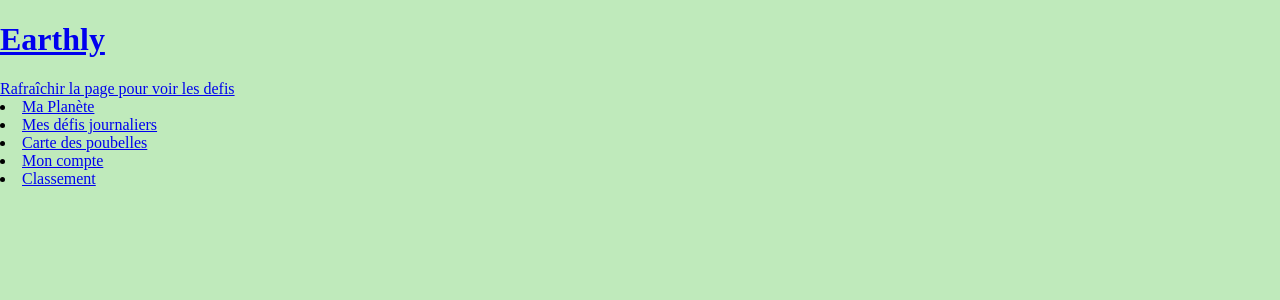
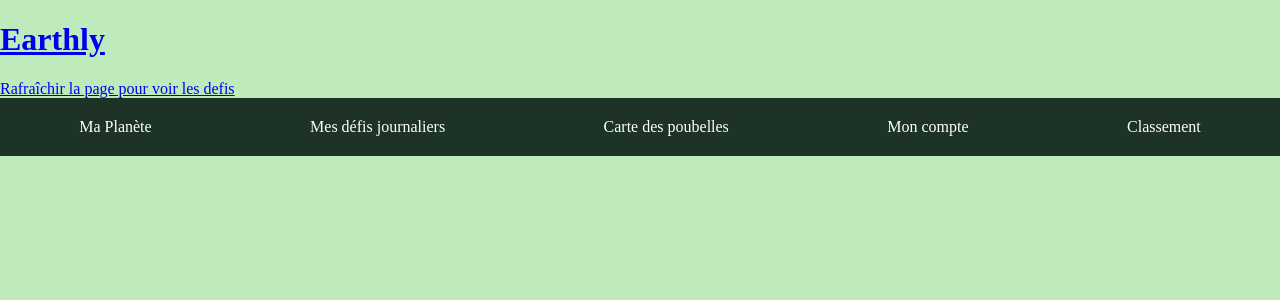
Before and after one commit to DonovanViger/Earthly, a PHP site: page /earthly/pages/defi.php in a window 1280 px wide. Shown: the top 300 px of the page. Run offline with PHP 8.4, Linux system fonts and the light colour scheme; the visitor is signed in with stand-in values (Sample User, id 1); data that the repository does not hold is empty.

Commit message:
ajustement style defi.php bar nav

```diff
--- a/pages/defi.php
+++ b/pages/defi.php
@@ -74,6 +74,7 @@
 
     if (isset($_SESSION['pseudo'])) {
         ?>
+        <ul class="footer-nav">
             <li><a href="planet.php">Ma Planète</a></li>
             <li><a href="defi.php">Mes défis journaliers</a></li>
             <li><a href="recyclage.php">Carte des poubelles</a></li>
```
Also changed, not shown: uploads/65f1595b548fb_Designer (1).jpeg (added). Lines whose indentation alone changed are shown as unchanged.
